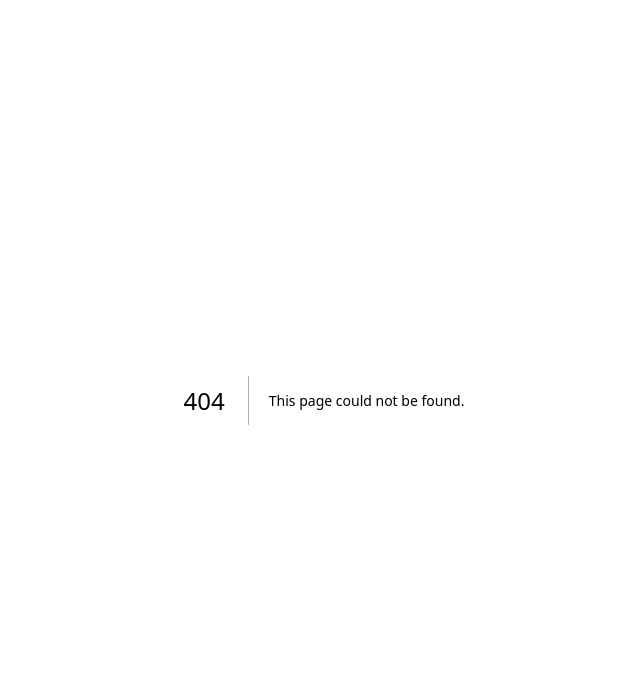
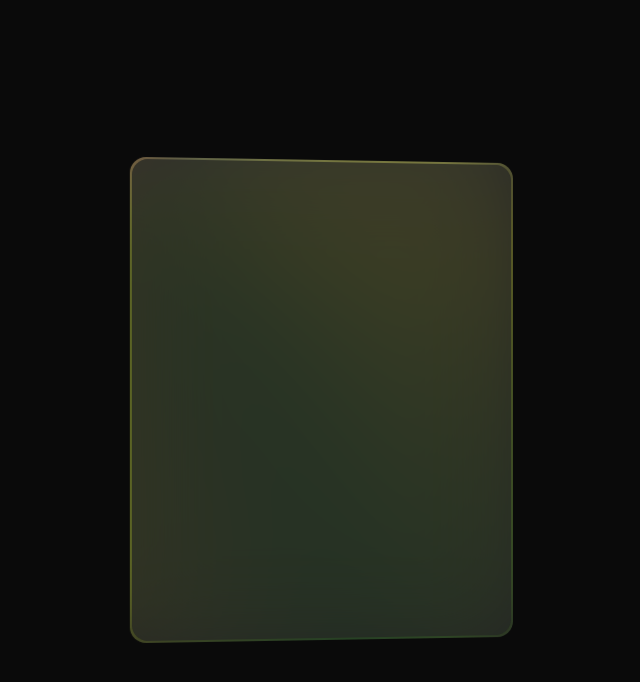
Before and after one commit to mosco98/hire-me, a Next.js app: page /grid-hover in a window 1280 px wide. Before the commit this address had no page. Shown: the top 682 px of the page, without its empty margins (316-956 px from the left). Built offline with nearby package versions, Linux system fonts and the light colour scheme.

Commit message:
added grid-hover

```diff
--- /dev/null
+++ b/src/app/grid-hover/page.tsx
@@ -0,0 +1,131 @@
+"use client";
+
+import { motion, useAnimation, useMotionValue, useSpring } from "framer-motion";
+import { MouseEvent, useCallback, useEffect, useRef } from "react";
+
+const GridHoverPage = () => {
+  const mouseLeft = useMotionValue(0);
+  const mouseTop = useMotionValue(0);
+
+  const rotateXValue = useMotionValue(0);
+  const rotateYValue = useMotionValue(0);
+
+  const controls = useAnimation();
+  const gradientControls = useAnimation();
+
+  const cardRef = useRef<HTMLDivElement>(null);
+
+  const handlePointerMove = ({
+    pageX,
+    pageY,
+    clientX,
+    clientY
+  }: MouseEvent) => {
+    if (!cardRef.current) return null;
+
+    const { offsetLeft, offsetTop } = cardRef.current;
+
+    const { x, y, width, height } = cardRef.current.getBoundingClientRect();
+
+    const posX = clientX - x;
+    const posY = clientY - y;
+
+    const ratioX = posX / width;
+    const ratioY = posY / height;
+
+    rotateXValue.jump((ratioY - 0.5) * 40);
+    rotateYValue.jump((ratioX - 0.5) * -30);
+
+    mouseLeft.jump(pageX - offsetLeft);
+    mouseTop.jump(pageY - offsetTop);
+  };
+
+  const top = useSpring(mouseTop, { bounce: 0.15 });
+  const left = useSpring(mouseLeft, { bounce: 0.15 });
+  const rotateX = useSpring(rotateXValue, { stiffness: 100, bounce: 100 });
+  const rotateY = useSpring(rotateYValue, { stiffness: 100, bounce: 100 });
+
+  const handleShake = useCallback(async () => {
+    await controls.start({
+      scale: 1,
+      x: [0, -3.5, 3.5, -3.5, 3.5, -3.5, 3.5, -3.5, 1.5, -1, 1, 0],
+      y: [0, -3.5, 3.5, -3.5, 3.5, -3.5, 3.5, -3.5, 1.5, -1, 1, 0],
+      transition: { delay: 0.6 }
+    });
+
+    const start = async () => {
+      await Promise.all([
+        controls.start({
+          rotateY: -20,
+          transition: { duration: 1.5, ease: "easeInOut" }
+        }),
+
+        gradientControls.start({
+          left: 200,
+          transition: { duration: 1.5, ease: "easeInOut" }
+        })
+      ]);
+    };
+
+    const end = async () => {
+      await Promise.all([
+        controls.start({
+          rotateY: 4,
+          transition: { duration: 4, type: "spring", bounce: 0.15 }
+        }),
+
+        gradientControls.start({
+          left: 0,
+          transition: { duration: 1.5, ease: "easeInOut" }
+        })
+      ]);
+    };
+
+    await start();
+    await end();
+  }, [controls]);
+
+  useEffect(() => {
+    handleShake();
+  }, [handleShake]);
+
+  return (
+    <div
+      className="h-screen grid place-items-center"
+      style={{ perspective: 1000 }}
+    >
+      <motion.div
+        className="w-[30vw] aspect-[2/2.5] bg-[#242424] relative group rounded-2xl overflow-hidden"
+        onPointerMove={handlePointerMove}
+        ref={cardRef}
+        style={{ rotateX, rotateY }}
+        onMouseLeave={() => {
+          rotateXValue.jump(0);
+          rotateYValue.jump(4);
+        }}
+        initial={{ scale: 1.3, rotateY: 0 }}
+        animate={controls}
+      >
+        <motion.div
+          className="absolute w-[200%] h-[200%] opacity-50 group-hover:opacity-50 pointer-events-none blur-2xl mix-blend-screen"
+          style={{
+            background: `conic-gradient(red, blue, yellow, green, orange, pink, orange, red)`,
+            top,
+            left,
+            x: "-50%",
+            y: "-50%"
+          }}
+          animate={gradientControls}
+        ></motion.div>
+
+        <div className="absolute inset-[2px] bg-[#242424]/50 rounded-2xl backdrop-blur-2xl"></div>
+
+        <div className="absolute inset-[2px] bg-[#242424]/50 group-hover:bg-[#242424]/50 rounded-2xl flex items-center justify-center text-3xl font-black">
+          {/* <p className="mix-blend-overlay text-white">Hello there!</p> */}
+        </div>
+      </motion.div>
+    </div>
+  );
+};
+
+export default GridHoverPage;
--- /dev/null
+++ b/src/app/premier-league/page.tsx
@@ -0,0 +1,66 @@
+"use client";
+
+import { motion, useAnimation } from "framer-motion";
+import { useCallback, useEffect } from "react";
+
+const PremierLeaguePage = () => {
+  const controls = useAnimation();
+
+  const handleShake = useCallback(async () => {
+    await controls.start({
+      scale: 1,
+      x: [0, -3.5, 3.5, -3.5, 3.5, -3.5, 3.5, -3.5, 1.5, -1, 1, 0],
+      y: [0, -3.5, 3.5, -3.5, 3.5, -3.5, 3.5, -3.5, 1.5, -1, 1, 0],
+      transition: { delay: 0.6 }
+    });
+
+    await controls.start({
+      rotateY: -20,
+      transition: { duration: 2, ease: "easeInOut" }
+    });
+
+    await controls.start({
+      rotateY: 4,
+      transition: { duration: 2, ease: "easeInOut" }
+    });
+  }, [controls]);
+
+  useEffect(() => {
+    handleShake();
+  }, [handleShake]);
+
+  return (
+    <div
+      className="h-screen grid place-content-center"
+      style={{ perspective: 1000 }}
+    >
+      <motion.div
+        className="w-[15vw] aspect-[2/2.5] bg-[silver] rounded-t-3xl rounded-br-3xl relative overflow-hidden"
+        animate={controls}
+        style={{ scale: 1.3 }}
+      >
+        <motion.div
+          className="absolute inset-0 z-50"
+          style={{
+            // rotate: 10,
+            backgroundImage: `linear-gradient(to right,
+    hsl(  0, 100%, 50%) 0%,
+    hsl( 60, 100%, 50%) 16.67%,
+    hsl(120, 100%, 50%) 33.33%,
+    hsl(180, 100%, 50%) 50%,
+    hsl(240, 100%, 50%) 66.67%,
+    hsl(320, 100%, 50%) 83.33%,
+    hsl(360, 100%, 50%) 100%
+  );`,
+            mixBlendMode: "color-dodge"
+            // filter: `blur(4px)`
+          }}
+        ></motion.div>
+
+        {/* <div className="absolute inset-0 bg-white/20 backdrop-blur-[8px]"></div> */}
+      </motion.div>
+    </div>
+  );
+};
+
+export default PremierLeaguePage;
--- /dev/null
+++ b/src/app/scroll-to-reveal/page.tsx
@@ -0,0 +1,32 @@
+"use client";
+
+const ScrollToRevealPage = () => {
+  return (
+    <section className="h-[200vh] relative">
+      <div
+        className="h-screen sticky top-0"
+        // style={{
+        //   backgroundImage: `url('/Man Skating Luddmyla.jpg')`,
+        //   backgroundRepeat: "no-repeat",
+        //   backgroundSize: "cover",
+        //   backgroundPosition: "center"
+        // }}
+      >
+        <div
+          className="text-[10vw] font-black text-transparent bg-clip-text relative"
+          style={{
+            backgroundImage: `url('/Man Skating Luddmyla.jpg')`,
+            backgroundRepeat: "no-repeat",
+            backgroundSize: "cover",
+            backgroundPosition: "center"
+          }}
+        >
+          Hello there!
+          <div className="absolute w-screen h-screen bg-green-400"></div>
+        </div>
+      </div>
+    </section>
+  );
+};
+
+export default ScrollToRevealPage;
```
Also changed, not shown: public/Man Skating Luddmyla.jpg (added).
